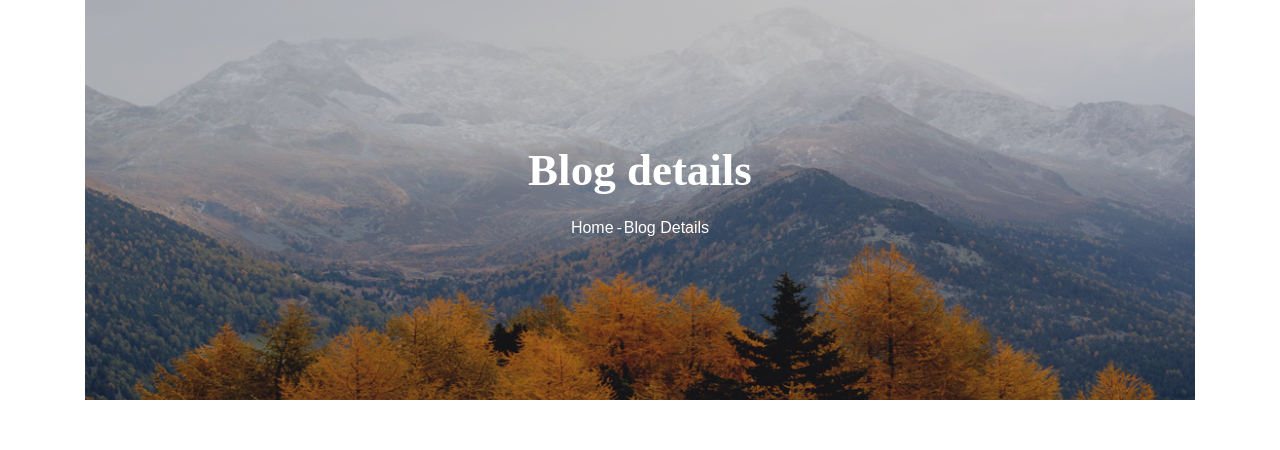
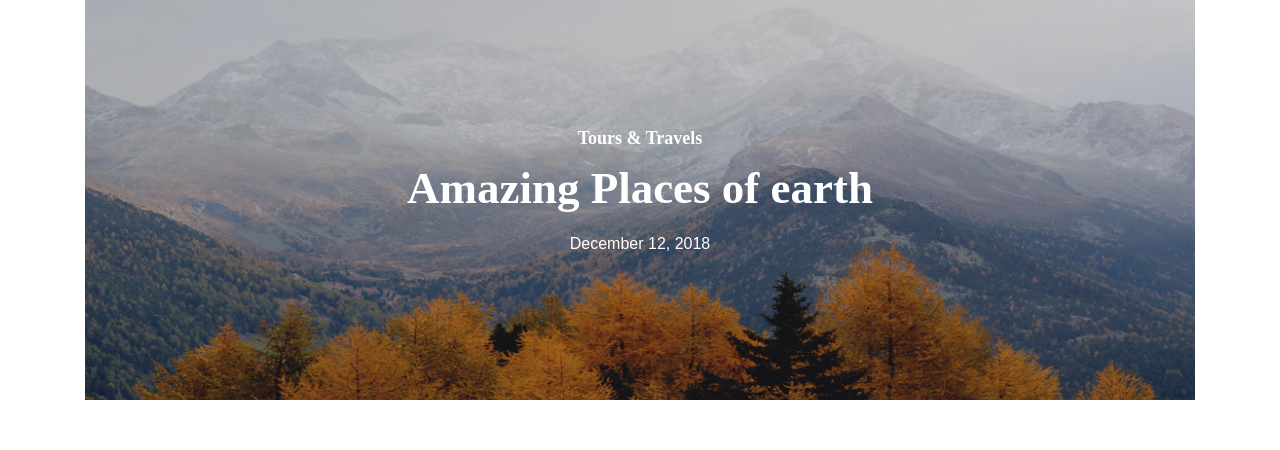
Before and after one commit to Jaggmort/blog-backend, a Django app: page / in a window 1280 px wide. Shown: the part 84-534 px from the top of the page. Run offline with Django 3.2, Linux system fonts and the light colour scheme; data that the repository does not hold is empty; parts of the project's set-up code (start-up, migrations or seed data) failed here and were passed over; some libraries are stand-ins or nearby versions.

Commit message:
Fixed templates banner

```diff
--- a/templates/base.html
+++ b/templates/base.html
@@ -5,7 +5,6 @@
     <meta charset="UTF-8">
     <meta name="viewport" content="width=device-width, initial-scale=1.0">
     <meta http-equiv="X-UA-Compatible" content="ie=edge">
-    {% load staticfiles %}
     {% block title %}
     {% endblock %}
     <link rel="icon" href='{% static "img/favicon.png" %}' type="image/png">
@@ -48,13 +47,8 @@
       <div class="container">
         <div class="hero-banner hero-banner--sm">
           <div class="hero-banner__content">
-            <h1>Blog details</h1>
-            <nav aria-label="breadcrumb" class="banner-breadcrumb">
-              <ol class="breadcrumb">
-                <li class="breadcrumb-item"><a href='{% url "index" %}'>Home</a></li>
-                <li class="breadcrumb-item active" aria-current="page">Blog Details</li>
-              </ol>
-            </nav>
+            {% block banner %}
+            {% endblock %}
           </div>
         </div>
       </div>
--- a/templates/index.html
+++ b/templates/index.html
@@ -2,6 +2,12 @@
 
 {% block title %}
   <title>Sensive Blog - Home</title>
+{% endblock %}
+
+{% block banner %}
+  <h2>Tours & Travels</h2>
+  <h1>Amazing Places of earth</h1>
+  <p>December 12, 2018</p>
 {% endblock %}
 
 {% block content %}
```
Also changed, not shown: templates/blog-details.html (+10 -0 lines), templates/contact.html (+10 -0 lines).
